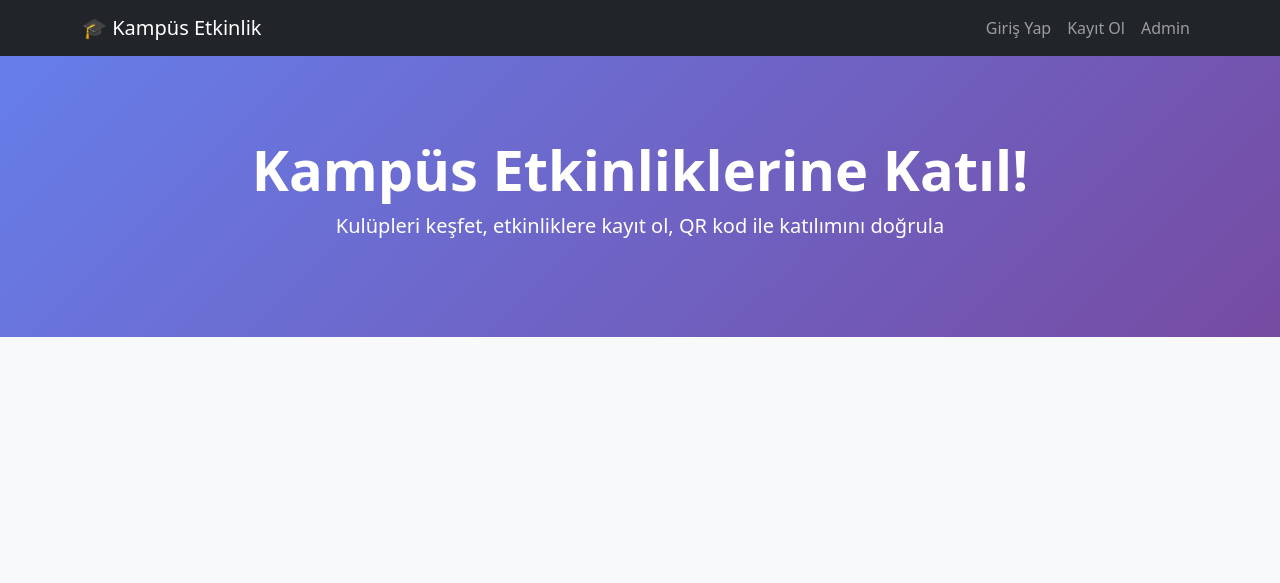
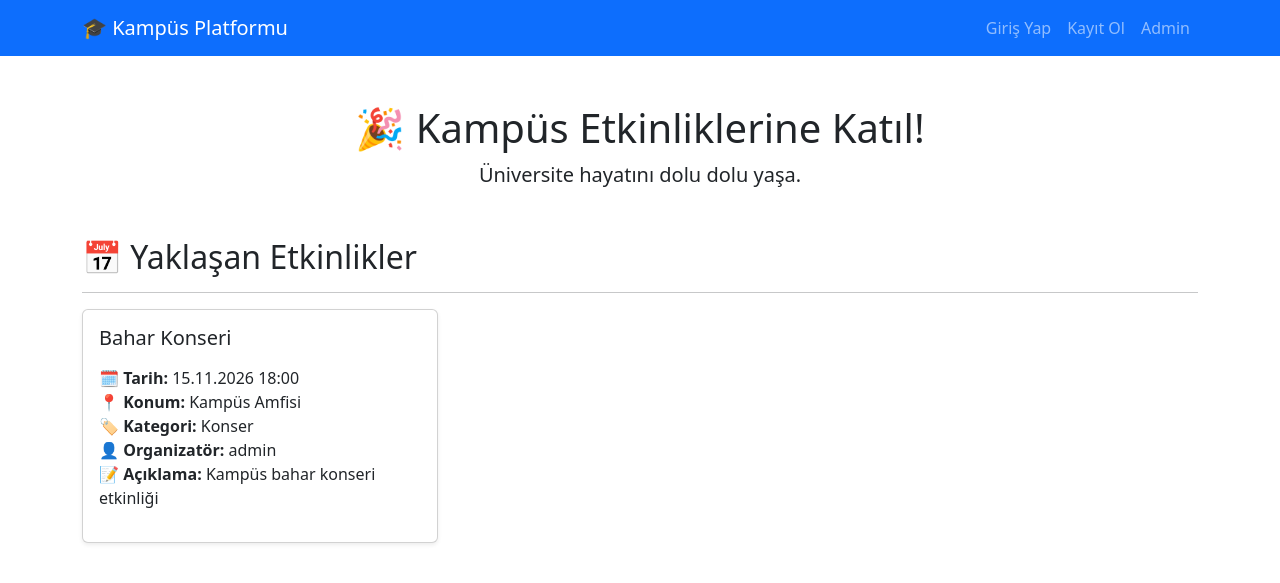
Before and after one commit to TheArya13/kampus-etkinlik-platformu, a Django app: page / in a window 1280 px wide. Shown: the top 583 px of the page. Run offline with Django 5.2, Linux system fonts and the light colour scheme; data comes from the database, SQL or seed files in the repository; both versions use the stored data as it was after the commit.

Commit message:
Ana sayfaya etkinlik listesi ve detayları eklendi

```diff
--- a/etkinlikler/templates/etkinlikler/anasayfa.html
+++ b/etkinlikler/templates/etkinlikler/anasayfa.html
@@ -2,19 +2,14 @@
 <html lang="tr">
 <head>
     <meta charset="UTF-8">
-    <meta name="viewport" content="width=device-width, initial-scale=1.0">
     <title>Kampüs Etkinlik Platformu</title>
     <link href="https://cdn.jsdelivr.net/npm/bootstrap@5.3.0/dist/css/bootstrap.min.css" rel="stylesheet">
-    <style>
-        body { background-color: #f8f9fa; }
-        .hero { background: linear-gradient(135deg, #667eea 0%, #764ba2 100%); color: white; padding: 80px 0; }
-        .card { border: none; border-radius: 15px; box-shadow: 0 4px 15px rgba(0,0,0,0.1); margin-bottom: 20px; }
-    </style>
 </head>
 <body>
-    <nav class="navbar navbar-expand-lg navbar-dark bg-dark">
+
+<nav class="navbar navbar-expand-lg navbar-dark bg-primary">
   <div class="container">
-            <a class="navbar-brand" href="#">🎓 Kampüs Etkinlik</a>
+    <a class="navbar-brand" href="/">🎓 Kampüs Platformu</a>
     <div class="navbar-nav ms-auto">
       <a class="nav-link" href="/giris/">Giriş Yap</a>
       <a class="nav-link" href="/kayit/">Kayıt Ol</a>
@@ -23,7 +18,40 @@
   </div>
 </nav>
 
-    <div class="hero text-center">
-        <div class="container">
-            <h1 class="display-4 fw-bold">Kampüs Etkinliklerine Katıl!</h1>
-            <p class="lead">Kulüpleri keşfet, etkinliklere kayıt ol, QR kod ile katılımını doğrula</p>
+<div class="container mt-5">
+  <div class="text-center mb-5">
+    <h1>🎉 Kampüs Etkinliklerine Katıl!</h1>
+    <p class="lead">Üniversite hayatını dolu dolu yaşa.</p>
+  </div>
+
+  <h2>📅 Yaklaşan Etkinlikler</h2>
+  <hr>
+
+  {% if etkinlikler %}
+    <div class="row">
+      {% for etkinlik in etkinlikler %}
+      <div class="col-md-4 mb-4">
+        <div class="card shadow-sm h-100">
+          <div class="card-body">
+            <h5 class="card-title">{{ etkinlik.baslik }}</h5>
+            <ul class="list-unstyled mt-3">
+              <li>🗓️ <strong>Tarih:</strong> {{ etkinlik.tarih|date:"d.m.Y H:i" }}</li>
+              <li>📍 <strong>Konum:</strong> {{ etkinlik.konum }}</li>
+              <li>🏷️ <strong>Kategori:</strong> {{ etkinlik.kategori }}</li>
+              <li>👤 <strong>Organizatör:</strong> {{ etkinlik.organizator }}</li>
+              <li>📝 <strong>Açıklama:</strong> {{ etkinlik.aciklama }}</li>
+            </ul>
+          </div>
+        </div>
+      </div>
+      {% endfor %}
+    </div>
+  {% else %}
+    <div class="alert alert-info">Şu an yayında etkinlik bulunmuyor.</div>
+  {% endif %}
+
+</div>
+
+<script src="https://cdn.jsdelivr.net/npm/bootstrap@5.3.0/dist/js/bootstrap.bundle.min.js"></script>
+</body>
+</html>
--- a/events/views.py
+++ b/events/views.py
@@ -10,7 +10,8 @@ def etkinlik_detay(request, pk):
     etkinlik = get_object_or_404(Etkinlik, pk=pk)
     return render(request, 'events/etkinlik_detay.html', {'etkinlik': etkinlik})
 def anasayfa(request):
-    return render(request, 'etkinlikler/anasayfa.html', {})
+    etkinlikler = Etkinlik.objects.filter(durum='yayinda')
+    return render(request, 'etkinlikler/anasayfa.html', {'etkinlikler': etkinlikler})
 
 def etkinlik_kayit(request, pk):
     if not request.user.is_authenticated:
```
Also changed, not shown: db.sqlite3. Lines whose indentation alone changed are shown as unchanged.
